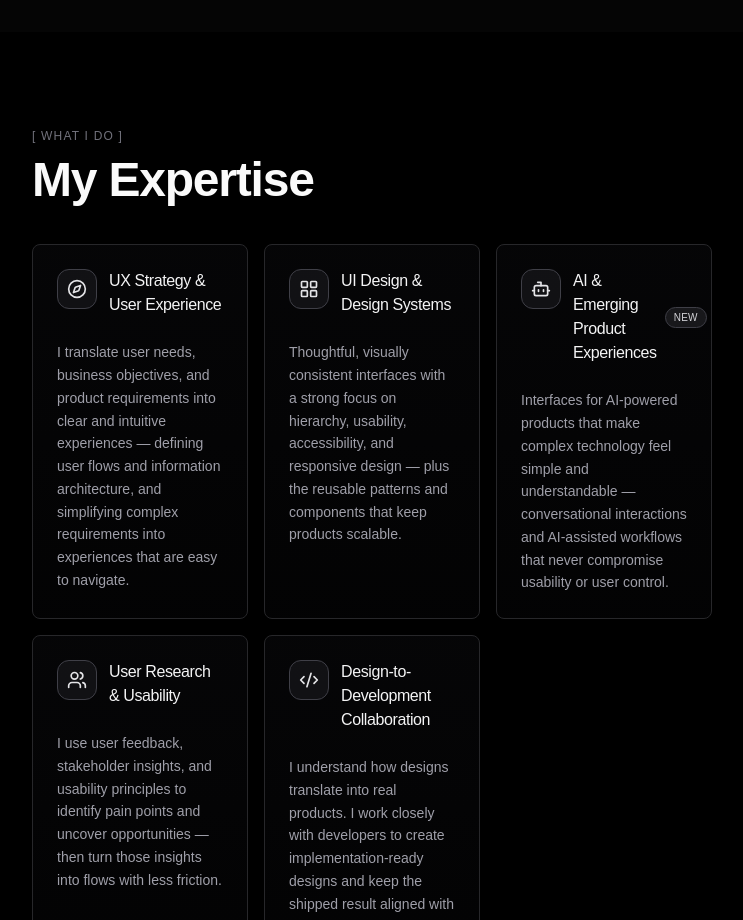
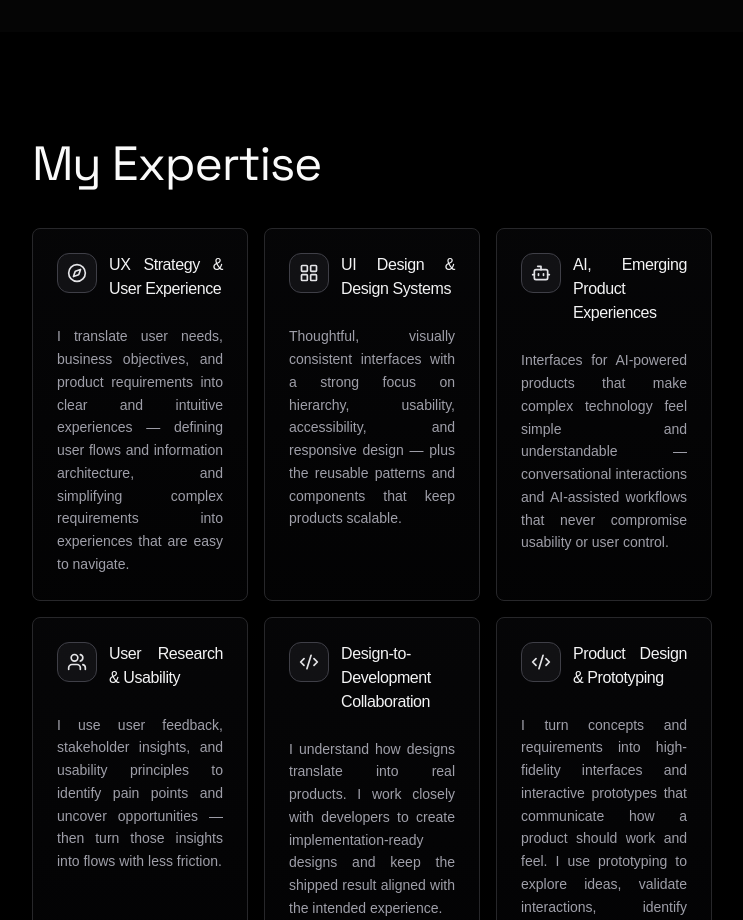
Before and after one commit to abhishekdevkar233-debug/my-portfolio, a Next.js app: page /about-me in a window 1280 px wide. Shown: the part 1880-2800 px from the top of the page, without its empty margins (268-1011 px from the left). Built offline with nearby package versions, Linux system fonts and the light colour scheme.

Commit message:
cosmetic changes for about me page

```diff
--- a/src/components/Navbar.tsx
+++ b/src/components/Navbar.tsx
@@ -9,6 +9,7 @@ const LINKS = [
   { label: "Work", href: "/#work" },
   { label: "About", href: "/about-me" },
   { label: "Resume", href: "/resume.pdf", external: true },
+  { label: "Let's talk", href: "/contact" },
 ];
 
 export default function Navbar() {
--- a/src/components/about/AboutExpertise.tsx
+++ b/src/components/about/AboutExpertise.tsx
@@ -15,9 +15,8 @@ const EXPERTISE: DarkGridItem[] = [
     desc: "Thoughtful, visually consistent interfaces with a strong focus on hierarchy, usability, accessibility, and responsive design — plus the reusable patterns and components that keep products scalable.",
   },
   {
-    title: "AI & Emerging Product Experiences",
+    title: "AI, Emerging Product Experiences",
     icon: Bot,
-    badge: "New",
     desc: "Interfaces for AI-powered products that make complex technology feel simple and understandable — conversational interactions and AI-assisted workflows that never compromise usability or user control.",
   },
   {
@@ -30,13 +29,17 @@ const EXPERTISE: DarkGridItem[] = [
     icon: Code2,
     desc: "I understand how designs translate into real products. I work closely with developers to create implementation-ready designs and keep the shipped result aligned with the intended experience.",
   },
+  {
+    title: "Product Design & Prototyping",
+    icon: Code2,
+    desc: "I turn concepts and requirements into high-fidelity interfaces and interactive prototypes that communicate how a product should work and feel. I use prototyping to explore ideas, validate interactions, identify usability gaps, and establish a clear design direction before development.",
+  },
 ];
 
 export default function AboutExpertise() {
   return (
     <DarkGrid
       items={EXPERTISE}
-      eyebrow="[ WHAT I DO ]"
       heading="My Expertise"
       className="bg-black text-zinc-50"
     />
--- a/src/components/about/AboutIntro.tsx
+++ b/src/components/about/AboutIntro.tsx
@@ -27,7 +27,10 @@ const DESCRIPTION =
 
 export default function AboutIntro() {
   return (
-    <section className="px-6 py-24 sm:px-10 lg:px-16">
+    <section
+      className="px-6 py-24 sm:px-10 lg:px-16"
+      style={{ textAlign: "justify" }}
+    >
       <ProfileCard
         name="Abhishek Devkar"
         title="UI/UX Designer · Video Editor · Frontend Developer"
--- a/src/components/ui/dark-grid.tsx
+++ b/src/components/ui/dark-grid.tsx
@@ -41,12 +41,18 @@ export function DarkGrid({
           <p className="text-xs tracking-widest text-zinc-500">{eyebrow}</p>
         )}
         {heading && (
-          <h2 className="mt-3 text-4xl font-semibold tracking-tight text-zinc-50 sm:text-5xl">
+          <h2
+            className="mt-3 text-4xl font-semibold tracking-tight text-zinc-50 sm:text-5xl"
+            style={{ fontFamily: "var(--font-space-grotesk)", fontWeight: 400 }}
+          >
             {heading}
           </h2>
         )}
 
-        <div className="mt-10 grid grid-cols-1 gap-4 sm:grid-cols-2 lg:grid-cols-3">
+        <div
+          className="mt-10 grid grid-cols-1 gap-4 sm:grid-cols-2 lg:grid-cols-3"
+          style={{ textAlign: "justify" }}
+        >
           {items.map(({ title, icon: Icon, desc, badge }) => (
             <Card
               key={title}
--- a/src/components/ui/profile-card.tsx
+++ b/src/components/ui/profile-card.tsx
@@ -19,6 +19,7 @@ export interface ProfileSocial {
   url: string;
   /** Path to the brand SVG, e.g. "/logos/linkedin.svg". */
   iconSrc: string;
+  icon?: React.ReactNode;
 }
 
 export interface ProfileCardProps {
```
